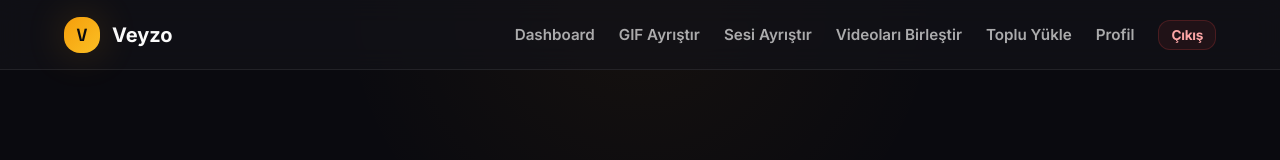
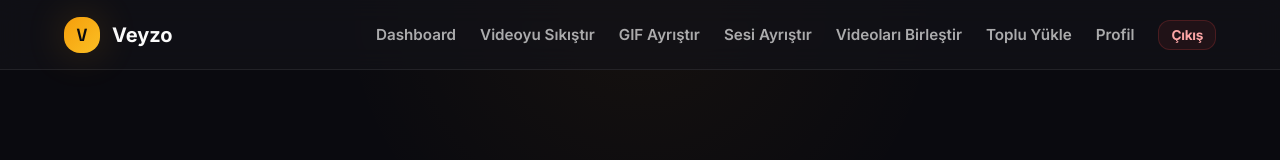
Before and after one commit to kaanhascan/veyzo-frontend, a React (Vite) app: page /extract-audio in a window 1280 px wide. Shown: the top 160 px of the page. Built offline with nearby package versions, Linux system fonts and the light colour scheme; sample sign-in values are in the browser's storage.

Commit message:
yeni eklenen sayfa için navbar ve route ayarlamaları

```diff
--- a/src/App.jsx
+++ b/src/App.jsx
@@ -9,6 +9,7 @@ import Layout from './components/Layout';
 import ExtractAudio from './pages/ExtractAudio';
 import MergeVideos from './pages/MergeVideos';
 import ExtractGif from './pages/ExtractGif';
+import CompressVideo from './pages/CompressVideo';
 
 function App() {
   return (
@@ -25,6 +26,7 @@ function App() {
           <Route path="/extract-audio" element={<ExtractAudio />} />
           <Route path="/merge-videos" element={<MergeVideos />} />
           <Route path="/extract-gif" element={<ExtractGif />} />
+          <Route path="/compress-video" element={<CompressVideo />} />
         </Route>
       </Routes>
     </BrowserRouter>
--- a/src/components/Navbar.jsx
+++ b/src/components/Navbar.jsx
@@ -17,6 +17,7 @@ const Navbar = () => {
 
             <div className="nav-links">
                 <Link to="/dashboard" className="nav-link">Dashboard</Link>
+                <Link to="/compress-video" className="nav-link">Videoyu Sıkıştır</Link>
                 <Link to="/extract-gif" className="nav-link">GIF Ayrıştır</Link>
                 <Link to="/extract-audio" className="nav-link">Sesi Ayrıştır</Link>
                 <Link to="/merge-videos" className="nav-link">Videoları Birleştir</Link>
```
